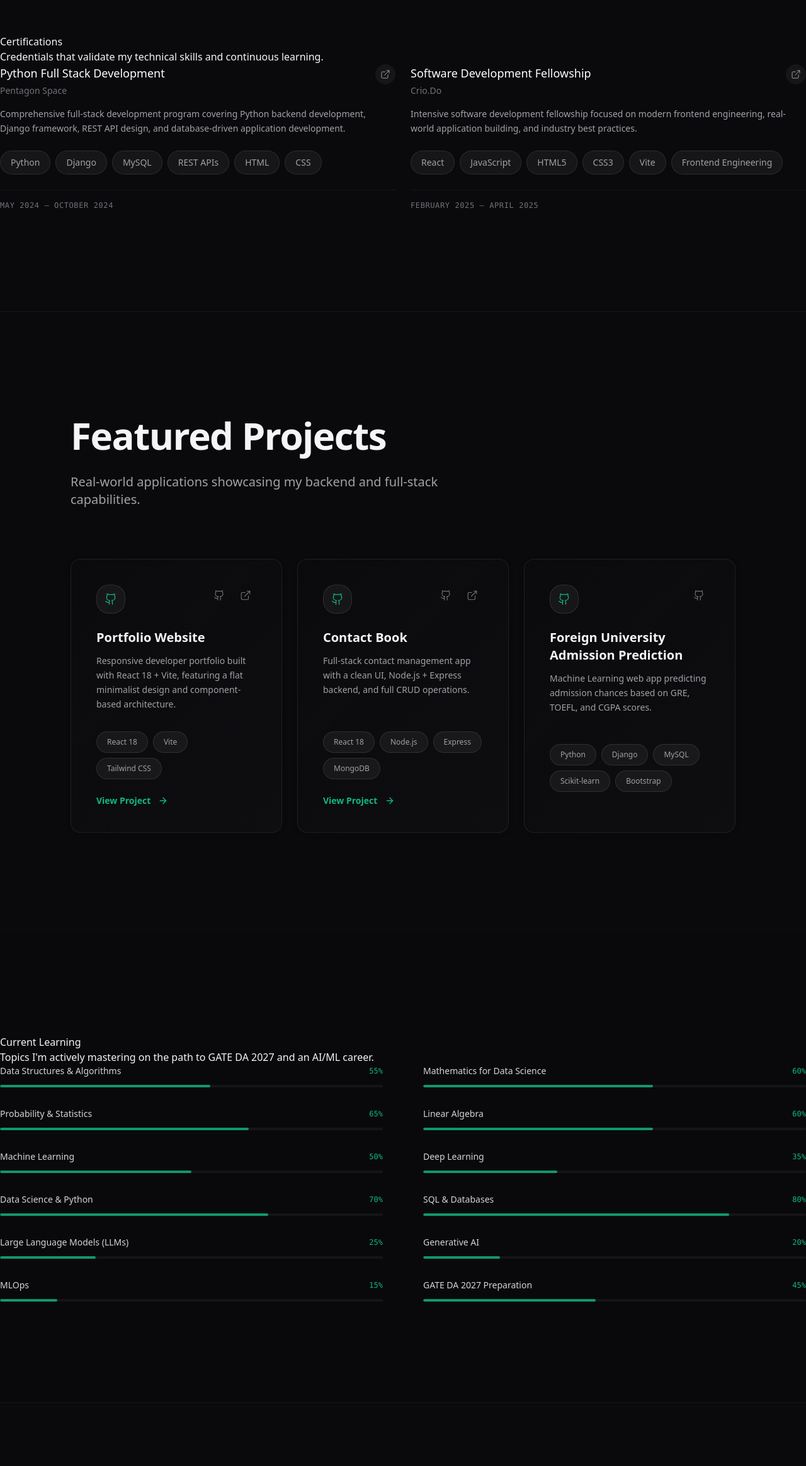
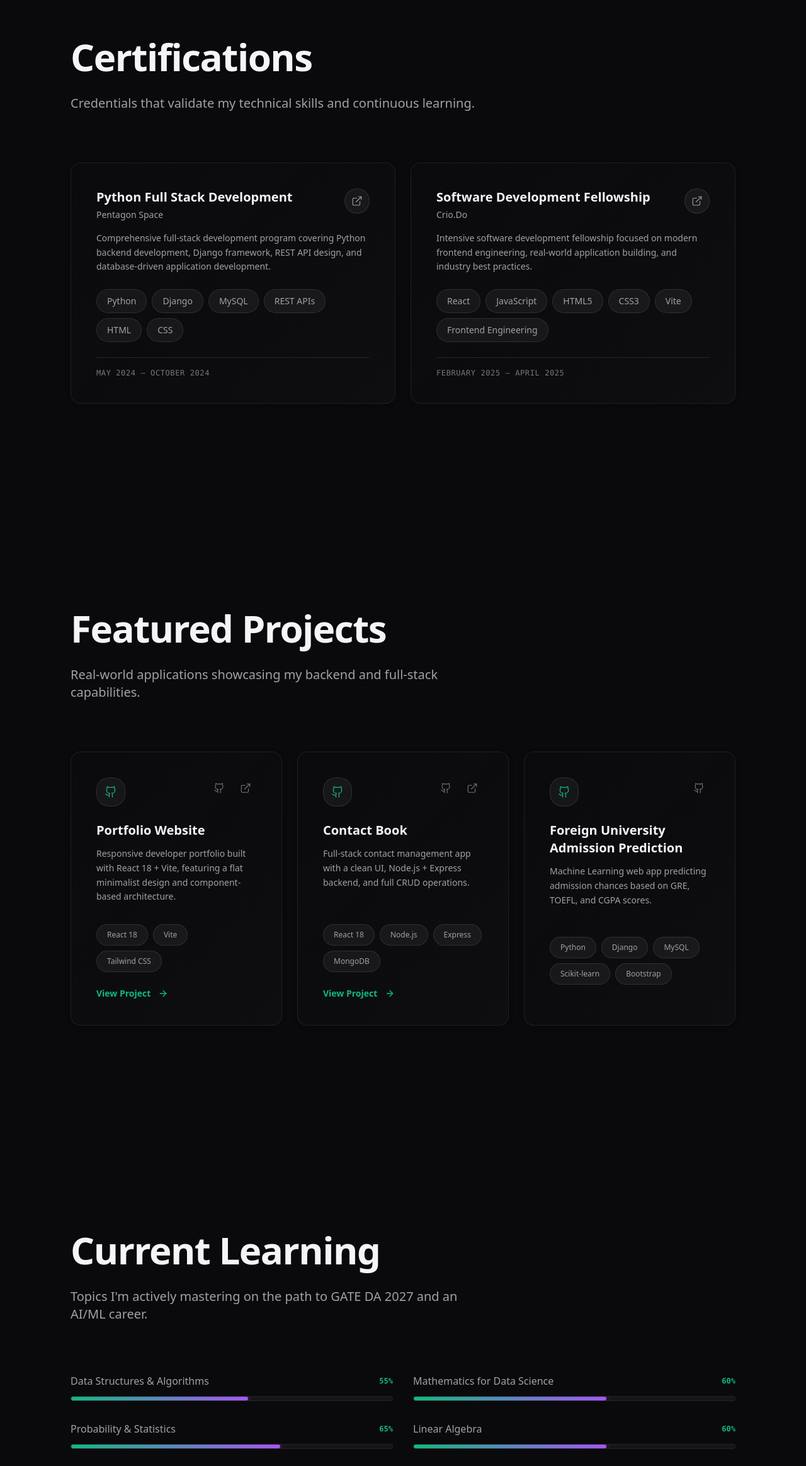
Before and after one commit to EswarChittala/portfolio, a React (Vite) app: page / in a window 1280 px wide. Shown: the part 5499-7826 px from the top of the page at 63% size. Built offline with nearby package versions, Linux system fonts and the light colour scheme.

Commit message:
✨ Complete premium design: Certifications, GateJourney, CurrentLearning, GitHubStats with Framer Motion animations

```diff
--- a/src/components/Certifications.jsx
+++ b/src/components/Certifications.jsx
@@ -1,5 +1,6 @@
 import React from 'react';
 import { ExternalLink } from 'lucide-react';
+import { motion } from 'framer-motion';
 
 const certs = [
   {
@@ -21,42 +22,98 @@ const certs = [
 ];
 
 const Certifications = () => {
+  const container = {
+    hidden: { opacity: 0 },
+    show: {
+      opacity: 1,
+      transition: {
+        staggerChildren: 0.1,
+      },
+    },
+  };
+
+  const item = {
+    hidden: { opacity: 0, y: 20 },
+    show: {
+      opacity: 1,
+      y: 0,
+      transition: { type: 'spring', stiffness: 100 },
+    },
+  };
+
   return (
-    <section id="certifications" className="section relative border-b border-white/5">
-      <div className="container-inner">
-        <div className="section-heading animate-fade-up">
+    <section id="certifications" className="section">
+      <div className="section-inner">
+        {/* Section Header */}
+        <motion.div
+          initial={{ opacity: 0, y: 20 }}
+          whileInView={{ opacity: 1, y: 0 }}
+          transition={{ duration: 0.6 }}
+          viewport={{ once: true }}
+          className="section-header"
+        >
           <h2>Certifications</h2>
           <p>Credentials that validate my technical skills and continuous learning.</p>
-        </div>
+        </motion.div>
 
-        <div className="grid lg:grid-cols-2 gap-6 animate-fade-up delay-100">
+        {/* Certifications Grid */}
+        <motion.div
+          variants={container}
+          initial="hidden"
+          whileInView="show"
+          viewport={{ once: true }}
+          className="grid lg:grid-cols-2 gap-6"
+        >
           {certs.map((cert, i) => (
-            <div key={i} className="premium-card flex flex-col group">
+            <motion.div
+              key={i}
+              variants={item}
+              whileHover={{ y: -4 }}
+              className="card-premium flex flex-col"
+            >
+              {/* Header */}
               <div className="flex items-start justify-between gap-4 mb-4">
-                <div>
-                  <h3 className="font-medium text-white text-lg">{cert.name}</h3>
-                  <div className="text-zinc-500 text-sm mt-1">{cert.issuer}</div>
+                <div className="flex-1">
+                  <h3 className="font-bold text-lg md:text-xl text-text mb-1">{cert.name}</h3>
+                  <p className="text-text-secondary text-sm">{cert.issuer}</p>
                 </div>
                 {cert.link && (
-                  <a href={cert.link} target="_blank" rel="noreferrer" className="p-2 rounded-full bg-white/5 hover:bg-white/10 transition-colors shrink-0">
-                    <ExternalLink size={16} strokeWidth={1.5} className="text-zinc-400 group-hover:text-white transition-colors" />
-                  </a>
+                  <motion.a
+                    href={cert.link}
+                    target="_blank"
+                    rel="noreferrer"
+                    className="p-2.5 rounded-lg bg-white/5 border border-white/10 text-text-secondary hover:text-accent-emerald hover:border-white/20 transition-colors shrink-0"
+                    whileHover={{ scale: 1.1 }}
+                    whileTap={{ scale: 0.95 }}
+                  >
+                    <ExternalLink size={18} strokeWidth={1.5} />
+                  </motion.a>
                 )}
               </div>
-              <p className="text-zinc-400 text-sm leading-relaxed mb-6 flex-1">{cert.description}</p>
 
+              {/* Description */}
+              <p className="text-text-secondary text-sm leading-relaxed mb-6 flex-1">{cert.description}</p>
+
+              {/* Skills */}
               <div className="flex flex-wrap gap-2 mb-6">
                 {cert.skills.map((s) => (
-                  <span key={s} className="badge-premium">{s}</span>
+                  <motion.span
+                    key={s}
+                    className="badge-premium"
+                    whileHover={{ scale: 1.05 }}
+                  >
+                    {s}
+                  </motion.span>
                 ))}
               </div>
 
-              <div className="pt-4 border-t border-white/5 text-zinc-500 text-xs font-mono uppercase tracking-wider">
+              {/* Period */}
+              <div className="pt-4 border-t border-white/10 text-text-muted text-xs font-mono uppercase tracking-wider">
                 {cert.period}
               </div>
-            </div>
+            </motion.div>
           ))}
-        </div>
+        </motion.div>
       </div>
     </section>
   );
--- a/src/components/CurrentLearning.jsx
+++ b/src/components/CurrentLearning.jsx
@@ -1,4 +1,5 @@
 import React from 'react';
+import { motion } from 'framer-motion';
 
 const focusAreas = [
   { label: 'Data Structures & Algorithms', progress: 55 },
@@ -16,30 +17,85 @@ const focusAreas = [
 ];
 
 const CurrentLearning = () => {
+  const container = {
+    hidden: { opacity: 0 },
+    show: {
+      opacity: 1,
+      transition: {
+        staggerChildren: 0.05,
+      },
+    },
+  };
+
+  const item = {
+    hidden: { opacity: 0, x: -20 },
+    show: {
+      opacity: 1,
+      x: 0,
+      transition: { type: 'spring', stiffness: 100 },
+    },
+  };
+
   return (
-    <section id="learning" className="section bg-[#09090b] border-b border-white/5">
-      <div className="container-inner">
-        <div className="section-heading animate-fade-up">
+    <section id="learning" className="section">
+      <div className="section-inner">
+        {/* Section Header */}
+        <motion.div
+          initial={{ opacity: 0, y: 20 }}
+          whileInView={{ opacity: 1, y: 0 }}
+          transition={{ duration: 0.6 }}
+          viewport={{ once: true }}
+          className="section-header"
+        >
           <h2>Current Learning</h2>
           <p>Topics I'm actively mastering on the path to GATE DA 2027 and an AI/ML career.</p>
-        </div>
+        </motion.div>
 
-        <div className="grid sm:grid-cols-2 gap-x-16 gap-y-8 animate-fade-up delay-100">
+        {/* Learning Grid */}
+        <motion.div
+          variants={container}
+          initial="hidden"
+          whileInView="show"
+          viewport={{ once: true }}
+          className="grid sm:grid-cols-2 gap-8"
+        >
           {focusAreas.map((item, i) => (
-            <div key={i} className="flex flex-col gap-3 group">
-              <div className="flex justify-between items-center text-sm">
-                <span className="text-zinc-300 group-hover:text-white transition-colors">{item.label}</span>
-                <span className="text-emerald-500 font-mono text-xs">{item.progress}%</span>
+            <motion.div
+              key={i}
+              variants={item}
+              className="group"
+            >
+              {/* Label & Progress */}
+              <div className="flex justify-between items-center mb-3 group-hover:text-text transition-colors">
+                <span className="text-text-secondary group-hover:text-text text-sm md:text-base font-medium transition-colors">
+                  {item.label}
+                </span>
+                <motion.span
+                  className="text-accent-emerald font-mono text-xs font-bold"
+                  key={`progress-${i}`}
+                  initial={{ opacity: 0 }}
+                  whileInView={{ opacity: 1 }}
+                  transition={{ delay: i * 0.05 + 0.3 }}
+                  viewport={{ once: true }}
+                >
+                  {item.progress}%
+                </motion.span>
               </div>
-              <div className="w-full bg-white/5 rounded-full h-1 overflow-hidden relative">
-                <div
-                  className="absolute top-0 left-0 h-full bg-emerald-500/80 rounded-full transition-all duration-1000 ease-out"
-                  style={{ width: `${item.progress}%` }}
+
+              {/* Progress Bar */}
+              <div className="w-full bg-white/5 rounded-full h-2 overflow-hidden relative border border-white/5">
+                <motion.div
+                  className="h-full bg-gradient-to-r from-accent-emerald to-accent-purple rounded-full"
+                  initial={{ width: 0 }}
+                  whileInView={{ width: `${item.progress}%` }}
+                  transition={{ duration: 1.2, delay: i * 0.05, ease: 'easeOut' }}
+                  viewport={{ once: true }}
                 />
+                <div className="absolute inset-0 rounded-full opacity-50 blur-sm bg-gradient-to-r from-accent-emerald to-accent-purple" style={{ width: `${item.progress}%` }} />
               </div>
-            </div>
+            </motion.div>
           ))}
-        </div>
+        </motion.div>
       </div>
     </section>
   );
--- a/src/components/GateJourney.jsx
+++ b/src/components/GateJourney.jsx
@@ -1,4 +1,5 @@
 import React from 'react';
+import { motion } from 'framer-motion';
 
 const phases = [
   {
@@ -28,36 +29,91 @@ const phases = [
 ];
 
 const GateJourney = () => {
+  const container = {
+    hidden: { opacity: 0 },
+    show: {
+      opacity: 1,
+      transition: {
+        staggerChildren: 0.1,
+      },
+    },
+  };
+
+  const item = {
+    hidden: { opacity: 0, y: 20 },
+    show: {
+      opacity: 1,
+      y: 0,
+      transition: { type: 'spring', stiffness: 100 },
+    },
+  };
+
   return (
-    <section id="gate" className="section relative border-b border-white/5">
-      <div className="container-inner">
-        <div className="section-heading animate-fade-up">
+    <section id="gate" className="section">
+      <div className="section-inner">
+        {/* Section Header */}
+        <motion.div
+          initial={{ opacity: 0, y: 20 }}
+          whileInView={{ opacity: 1, y: 0 }}
+          transition={{ duration: 0.6 }}
+          viewport={{ once: true }}
+          className="section-header"
+        >
           <h2>GATE DA 2027 Journey</h2>
           <p>My structured roadmap from software engineer to AI/ML researcher at IIT.</p>
-        </div>
+        </motion.div>
 
-        <div className="mb-16 p-6 rounded-2xl bg-emerald-500/5 border border-emerald-500/10 text-sm text-zinc-400 leading-relaxed animate-fade-up delay-100">
-          <span className="text-emerald-400 font-medium block mb-2">Vision</span>
+        {/* Vision Statement */}
+        <motion.div
+          initial={{ opacity: 0, y: 20 }}
+          whileInView={{ opacity: 1, y: 0 }}
+          transition={{ duration: 0.6, delay: 0.1 }}
+          viewport={{ once: true }}
+          className="mb-12 p-6 md:p-8 rounded-xl glass-base border border-white/10 text-sm text-text-secondary leading-relaxed"
+        >
+          <span className="text-accent-emerald font-semibold block mb-3">Vision</span>
           To leverage my software engineering background and advanced AI/ML knowledge to design
           intelligent, scalable, and impactful solutions that address real-world challenges.
           My journey began in Python Full Stack Development — now I'm combining that engineering
           foundation with expertise in Machine Learning, Data Science, and Artificial Intelligence.
-        </div>
+        </motion.div>
 
-        <div className="grid sm:grid-cols-2 lg:grid-cols-4 gap-4 animate-fade-up delay-200">
+        {/* Phases Grid */}
+        <motion.div
+          variants={container}
+          initial="hidden"
+          whileInView="show"
+          viewport={{ once: true }}
+          className="grid sm:grid-cols-2 lg:grid-cols-4 gap-4"
+        >
           {phases.map((ph, i) => (
-            <div key={i} className="premium-card !p-5">
-              <div className="flex justify-between items-center mb-6">
-                <span className="text-xs font-mono font-medium text-emerald-500 bg-emerald-500/10 px-2 py-1 rounded">{ph.phase}</span>
-                <span className="text-[10px] uppercase tracking-widest text-zinc-600 font-mono">{ph.period}</span>
+            <motion.div
+              key={i}
+              variants={item}
+              whileHover={{ y: -4 }}
+              className="card-premium p-6"
+            >
+              {/* Phase Badge & Period */}
+              <div className="flex justify-between items-start gap-2 mb-4">
+                <motion.span
+                  className="px-2.5 py-1 rounded-lg bg-accent-emerald/10 border border-accent-emerald/30 text-accent-emerald text-xs font-bold uppercase tracking-widest"
+                  whileHover={{ backgroundColor: 'rgba(16, 185, 129, 0.15)' }}
+                >
+                  {ph.phase}
+                </motion.span>
+                <span className="text-text-muted text-xs font-mono uppercase tracking-widest">{ph.period}</span>
               </div>
-              <h3 className="font-medium text-white text-sm mb-3">{ph.title}</h3>
-              <p className="text-xs text-zinc-500 leading-relaxed">
+
+              {/* Title */}
+              <h3 className="font-bold text-text text-sm md:text-base mb-3 leading-tight">{ph.title}</h3>
+
+              {/* Tasks */}
+              <p className="text-text-secondary text-xs md:text-sm leading-relaxed">
                 {ph.tasks[0]}
               </p>
-            </div>
+            </motion.div>
           ))}
-        </div>
+        </motion.div>
       </div>
     </section>
   );
--- a/src/components/GitHubStats.jsx
+++ b/src/components/GitHubStats.jsx
@@ -1,30 +1,75 @@
 import React from 'react';
+import { motion } from 'framer-motion';
 
 const GitHubStats = () => {
+  const container = {
+    hidden: { opacity: 0 },
+    show: {
+      opacity: 1,
+      transition: {
+        staggerChildren: 0.15,
+      },
+    },
+  };
+
+  const item = {
+    hidden: { opacity: 0, y: 20 },
+    show: {
+      opacity: 1,
+      y: 0,
+      transition: { type: 'spring', stiffness: 100 },
+    },
+  };
+
   return (
-    <section id="github" className="section bg-section">
-      <div className="container max-w-4xl">
-        <div className="section-heading">
+    <section id="github" className="section">
+      <div className="section-inner">
+        {/* Section Header */}
+        <motion.div
+          initial={{ opacity: 0, y: 20 }}
+          whileInView={{ opacity: 1, y: 0 }}
+          transition={{ duration: 0.6 }}
+          viewport={{ once: true }}
+          className="section-header"
+        >
           <h2>GitHub Stats</h2>
           <p>My open-source contributions and coding activity.</p>
-        </div>
+        </motion.div>
 
-        <div className="grid md:grid-cols-2 gap-6">
-          <div className="card p-4 flex justify-center items-center">
+        {/* Stats Grid */}
+        <motion.div
+          variants={container}
+          initial="hidden"
+          whileInView="show"
+          viewport={{ once: true }}
+          className="grid md:grid-cols-2 gap-6"
+        >
+          {/* GitHub Stats Card */}
+          <motion.div
+            variants={item}
+            whileHover={{ y: -4 }}
+            className="card-premium flex justify-center items-center p-6 md:p-8 overflow-hidden"
+          >
             <img
-              src="https://github-readme-stats.vercel.app/api?username=EswarChittala&show_icons=true&theme=transparent&hide_border=true&title_color=3b82f6&text_color=94a3b8&icon_color=3b82f6"
+              src="https://github-readme-stats.vercel.app/api?username=EswarChittala&show_icons=true&theme=transparent&hide_border=true&title_color=10b981&text_color=a1a1a6&icon_color=10b981"
               alt="Eswar's GitHub Stats"
-              className="w-full max-w-md h-auto"
+              className="w-full h-auto filter hover:brightness-110 transition-all duration-300"
             />
-          </div>
-          <div className="card p-4 flex justify-center items-center">
+          </motion.div>
+
+          {/* GitHub Streak Card */}
+          <motion.div
+            variants={item}
+            whileHover={{ y: -4 }}
+            className="card-premium flex justify-center items-center p-6 md:p-8 overflow-hidden"
+          >
             <img
-              src="https://github-readme-streak-stats.herokuapp.com/?user=EswarChittala&theme=transparent&hide_border=true&title_color=3b82f6&text_color=94a3b8&icon_color=3b82f6"
+              src="https://github-readme-streak-stats.herokuapp.com/?user=EswarChittala&theme=transparent&hide_border=true&title_color=10b981&text_color=a1a1a6"
               alt="Eswar's GitHub Streak"
-              className="w-full max-w-md h-auto"
+              className="w-full h-auto filter hover:brightness-110 transition-all duration-300"
             />
-          </div>
-        </div>
+          </motion.div>
+        </motion.div>
       </div>
     </section>
   );
```
